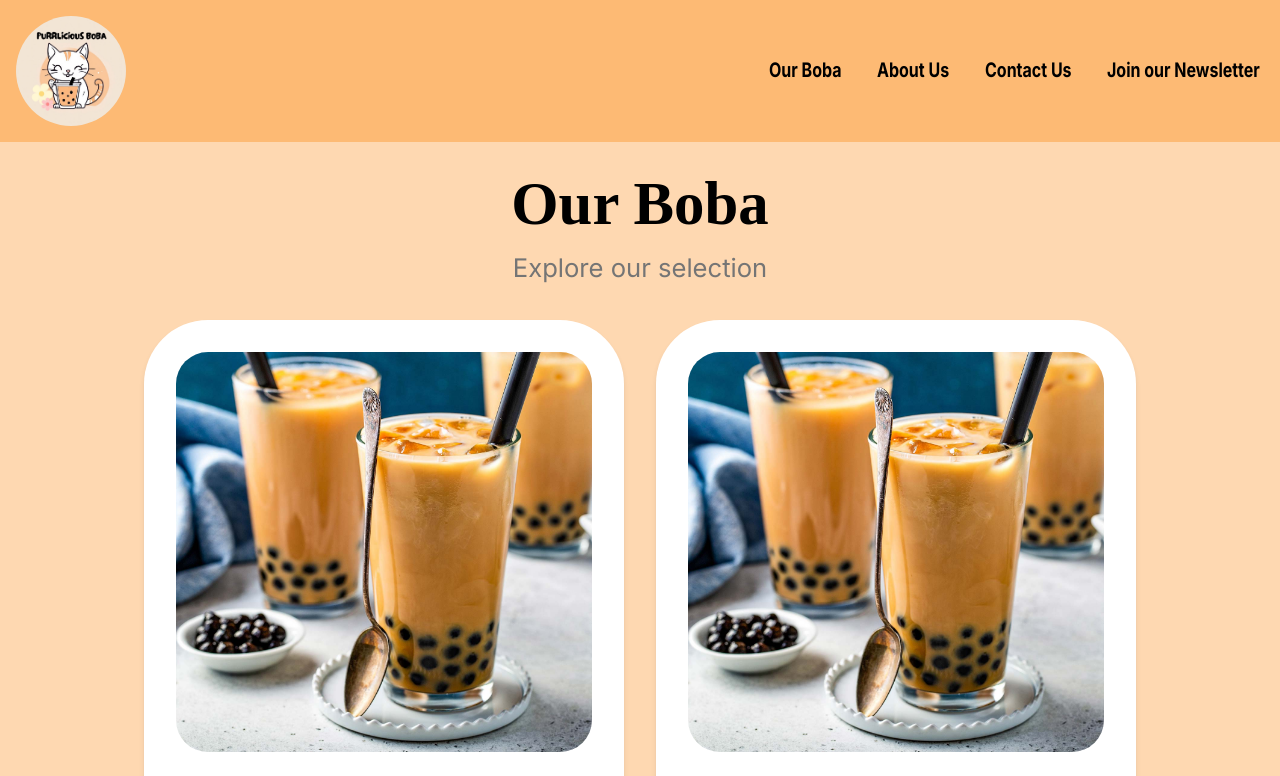
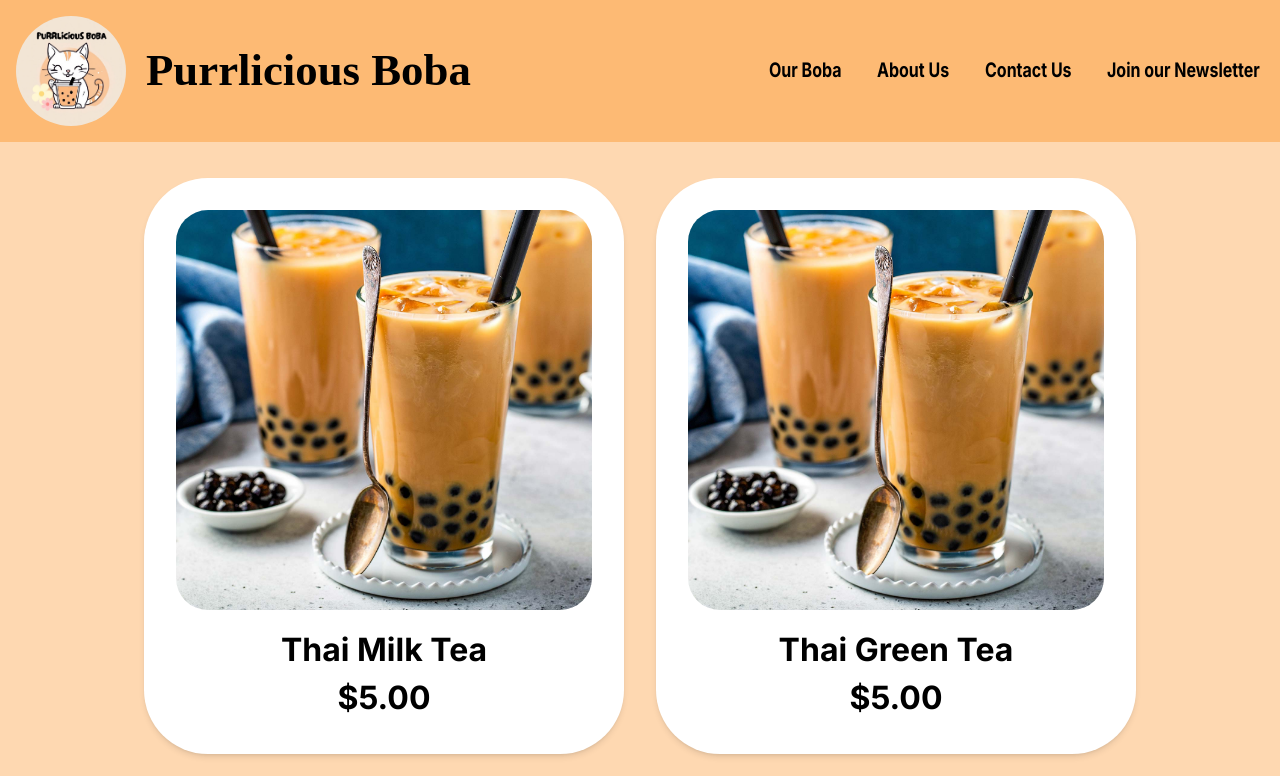
Before and after one commit to devanshkat/purrlicious-boba, a Next.js app in the folder frontend/: page /boba in a window 1280 px wide. Shown: the top 776 px of the page. Built offline with nearby package versions, Linux system fonts and the light colour scheme; a web font is replaced by a local one.

Commit message:
FrontEnd: Persistent NavBar Implemented
- Implemented a persistent nav bar
- With smooth Transition

```diff
--- a/frontend/app/about/page.tsx
+++ b/frontend/app/about/page.tsx
@@ -66,7 +66,7 @@ export default function AboutPage() {
     return (
     <div className="flex flex-col h-full min-w-screen w-full bg-[#FED8B1]">
       <div className="">
-        <Nav />
+      <Nav showTitle={true}/>
       </div>
 
       <div className="flex flex-col items-center pt-10">
--- a/frontend/app/boba/page.tsx
+++ b/frontend/app/boba/page.tsx
@@ -8,7 +8,7 @@ export default function OurBobaPage() {
     return (
     <div className="flex flex-col min-w-screen min-h-screen w-full h-full bg-[#FED8B1]">
       <div className="">
-        <Nav />
+        <Nav showTitle={true}/>
       </div>
       <div className="flex flex-col items-center p-4">
         <h1 className="font-inknut text-center text-black text-[3.8em] font-bold">Our Boba</h1>
--- a/frontend/app/components/Nav.tsx
+++ b/frontend/app/components/Nav.tsx
@@ -1,14 +1,30 @@
+
 import React from 'react';
 import Logo from "../../public/Images/PLogo.png";
 import Link from "next/link";
 import NavButton from "./NavButton";
+"use-client";
+import {useState, useEffect} from "react";
 
-const Nav = () => {
+
+interface NavProps {
+  showTitle: Boolean;
+}
+
+const Nav: React.FC<NavProps> = ({showTitle}) => {
+  // const [showTitle, setShowTitle] = useState(false);
+  console.log(showTitle)
   return (
-    <div className="flex flex-row justify-between items-center bg-orange-300 p-4 top-0 w-full h-1/8">
-      <Link href={"/"}>
-      <img className="rounded-[3.5rem]" src={Logo.src} alt="Logo" width={"110rem"} height={"110rem"}/>
-      </Link>
+    <div className="flex fixed flex-row z-10 justify-between items-center bg-orange-300 p-4 top-0 w-full h-1/8">
+      <div className='flex flex-row items-center justify-center'>
+        <Link href={"/"}>
+        <img className="rounded-[3.5rem]" src={Logo.src} alt="Logo" width={"110rem"} height={"110rem"}/>
+        </Link>
+        <div className={`transition-all duration-500 ease-in-out transform ${showTitle ? "opacity-100 scale-100" : "opacity-0 scale-90"}`}>
+          <h1 className="ml-5 font-inknut text-center text-black text-[2.8em] font-bold">Purrlicious Boba</h1>
+        </div>
+      </div>
+
       <div className="flex flex-row justify-between text-center items-center w-[40%] text-[90%] text-black">
         {/* <NavButton buttontxt='Home' page="/"/> */}
         <NavButton buttontxt='Our Boba' page="/boba"/>
--- a/frontend/app/components/NavButton.tsx
+++ b/frontend/app/components/NavButton.tsx
@@ -12,8 +12,7 @@ const NavButton : React.FC<NavButtonProps> = ({buttontxt, page}) => {
     <Link href={page}>
     <div className="text-[2vmin] p-1 text-center font-bold text-black border-b-2 border-transparent
     transition-all duration-500 ease-in-out relative after:content-[''] after:absolute after:left-0
-    after:bottom-0 after:h-[3px] after:w-full after:bg-orange-600 after:scale-x-0 after:origin-center
-    after:transition-transform after:duration-500 hover:after:scale-x-100"
+    after:bottom-0 after:h-[3px] after:w-full after:bg-orange-600 after:scale-x-0 after:origin-center after:transition-transform after:duration-500 hover:after:scale-x-100"
         style = {{
             transform: "scaleY(1.25)"
         }}
--- a/frontend/app/contact/page.tsx
+++ b/frontend/app/contact/page.tsx
@@ -8,7 +8,7 @@ export default function ContactPage() {
     return (
     <div className="flex flex-col min-w-screen min-h-screen w-full h-full bg-[#FED8B1]">
       <div className="">
-        <Nav />
+        <Nav showTitle={true}/>
       </div>
 
       <div className="flex flex-col items-center p-4">
--- a/frontend/app/newsletter/page.tsx
+++ b/frontend/app/newsletter/page.tsx
@@ -9,7 +9,7 @@ export default function NewsletterPage() {
     return (
     <div className="flex flex-col min-w-screen min-h-screen w-full h-full bg-[#FED8B1]">
       <div className="">
-        <Nav />
+        <Nav showTitle={true}/>
       </div>
 
       <div className="flex flex-col items-center p-4 space-y-6">
--- a/frontend/app/page.tsx
+++ b/frontend/app/page.tsx
@@ -1,3 +1,5 @@
+"use client";
+import {useState, useEffect} from "react"
 import Nav from "./components/Nav"
 import Footer from "./components/Footer"
 import Button from "./components/Button"
@@ -10,10 +12,27 @@ import img1 from "../public/Images/Carousel1.png"
 import img2 from "../public/Images/Carousel2.png"
 import img3 from "../public/Images/Carousel3.png"
 import img4 from "../public/Images/Carousel4.png"
-import {useState} from "react"
 // import img5 from "../public/Images/Carousel5.png"
 
 export default function Home() {
+
+  const [title, setShowTitle] = useState(false);
+  const [scrollPosition, setScrollPosition] = useState(0);
+  useEffect(() => {
+    const handleScroll = () => {
+      if (window != undefined) {
+        const position = window.scrollY;
+        setScrollPosition(position);
+        if (position >= 248) {
+          setShowTitle(true);
+        }
+        else {
+          setShowTitle(false);
+        }
+      }
+    }
+    window.addEventListener('scroll', handleScroll);
+  }, []);
 
   let carosellData = [
     {
@@ -40,13 +59,15 @@ export default function Home() {
 
   return (
     <div className="flex flex-col min-w-screen min-h-screen h-[100%] w-[100%] bg-orange-100">
-      <div className="">
-        <Nav />
-      </div>
+
       <div className="flex flex-col items-center bg-orange-300">
-        <h1 className="font-inknut text-center text-black text-[3.8em] font-bold">Purrlicious Boba</h1>
-        <p className="font-inter text-[#757575] text-[1.5em] font-bold">the first boba cat cafe in davis</p>
-        <Button buttontxt="Explore our Drinks!" page="/boba"/>
+        <Nav showTitle={title}/>
+        <div className="mt-[10em] flex flex-col items-center">
+          <h1 className="font-inknut text-center text-black text-[3.8em] font-bold">Purrlicious Boba</h1>
+          <p className="font-inter text-[#757575] text-[1.5em] font-bold">the first boba cat cafe in davis</p>
+          <Button buttontxt="Explore our Drinks!" page="/boba"/>
+        </div>
+
       </div>
       <div className="flex justify-center text-center items-center text-black">
         <Carosell data={carosellData}/>
```
